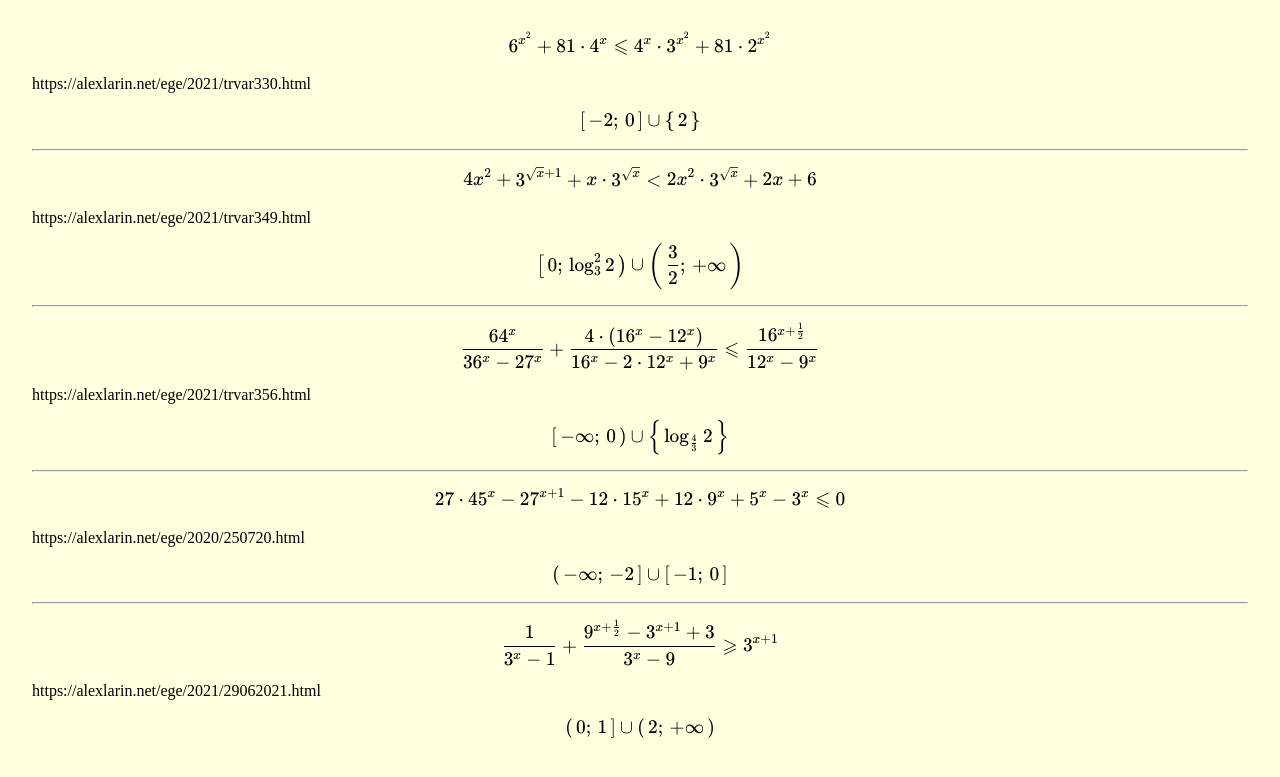
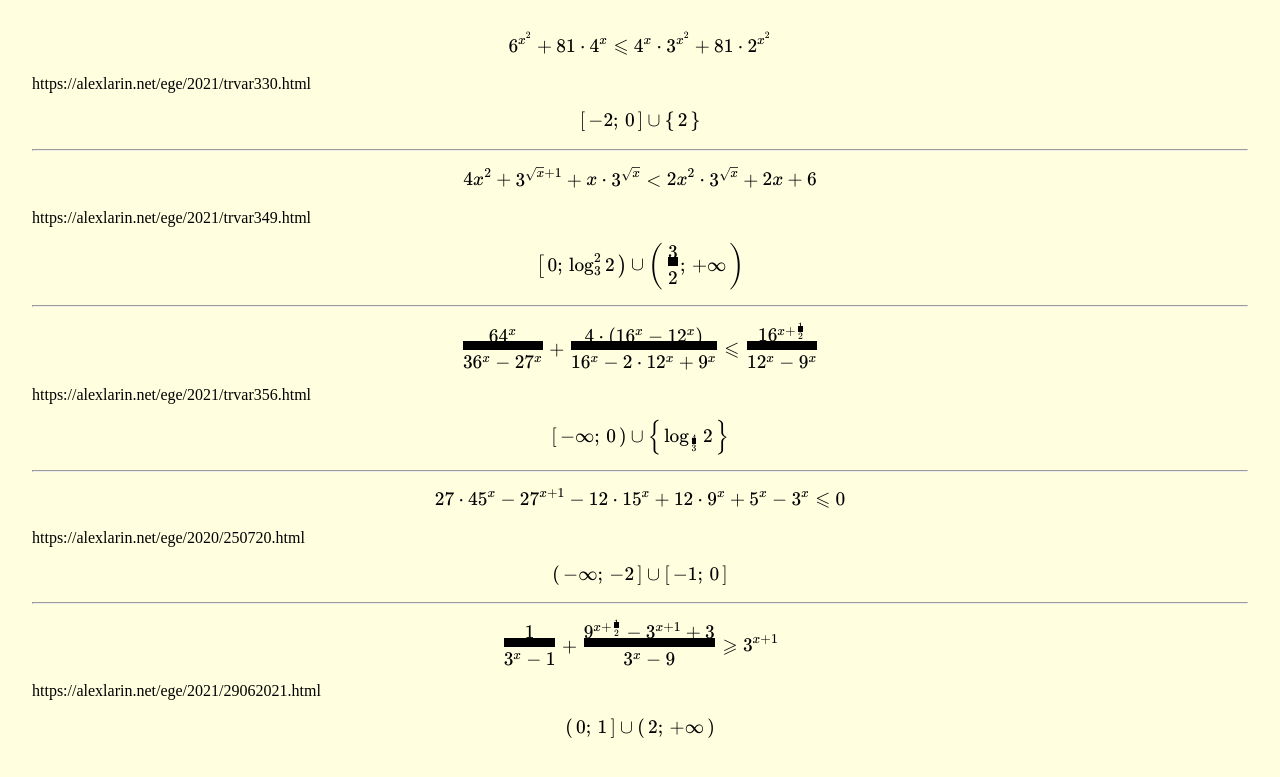
Before and after one commit to igorlsemenov/algebra, a Jekyll site: the page built from 2.md, in a window 1280 px wide. Shown: the top 777 px of the page. Built offline with Jekyll 4.4.1, drawn with Linux system fonts in a browser that asks for light colours; our own code applies the rules of GitHub Pages for plain Markdown files.

Commit message:
Update default.html

```diff
--- a/_layouts/default.html
+++ b/_layouts/default.html
@@ -36,7 +36,7 @@
     <style>
       body {background-color: LightYellow; margin: 2em;}
       .answer {color: transparent;}
-      .frac-line {border-bottom-width: 0.06em !important;}
+      .katex .mfrac .frac-line {border-bottom-width: 0.5em !important;}
     </style>
   </head>
   <body>
```
